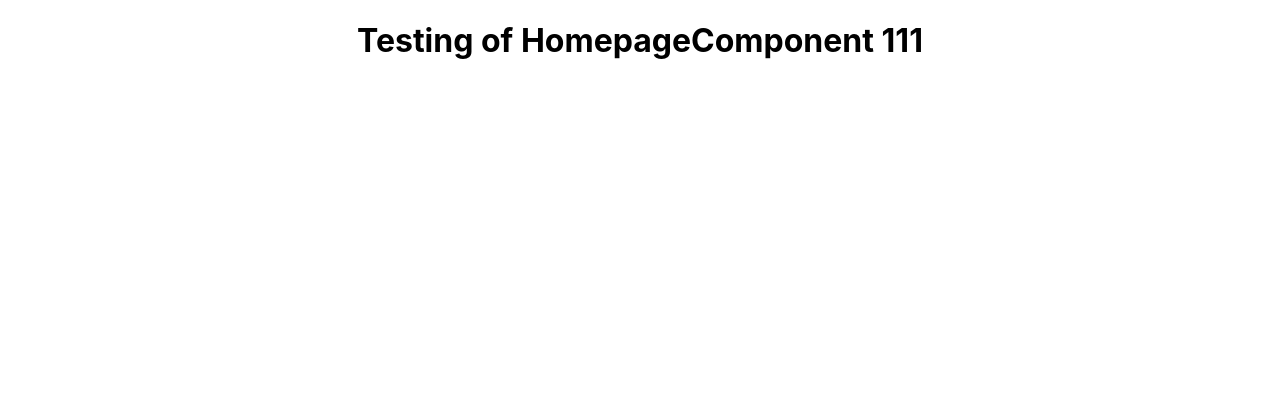
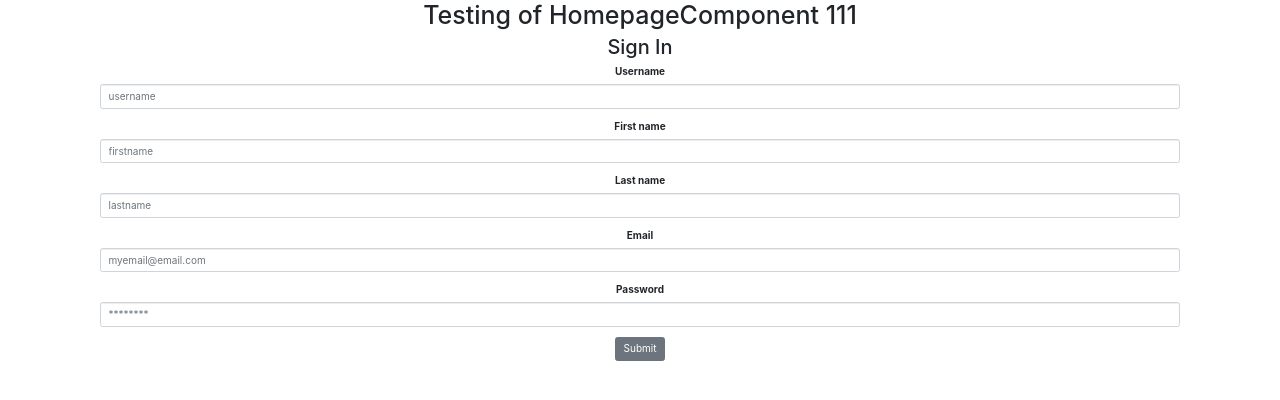
Before and after one commit to imran1007/PFE-OnlineShop, a React (Create React App) app: page / in a window 1280 px wide. Shown: the top 400 px of the page. Built offline with nearby package versions, Linux system fonts and the light colour scheme; no server answers.

Commit message:
fetch login creds to backend

```diff
--- a/package.json
+++ b/package.json
@@ -3,9 +3,11 @@
   "version": "0.1.0",
   "private": true,
   "dependencies": {
+    "bootstrap": "^4.1.3",
     "react": "^16.6.3",
     "react-dom": "^16.6.3",
-    "react-scripts": "2.1.1"
+    "react-scripts": "2.1.1",
+    "reactstrap": "^6.5.0"
   },
   "scripts": {
     "start": "react-scripts start",
@@ -26,7 +28,7 @@
   ],
   "devDependencies": {
     "babel-core": "^6.26.0",
-    "babel-loader": "^7.1.5",
+    "babel-loader": "^8.0.4",
     "babel-preset-env": "^1.6.1",
     "babel-preset-react": "^6.24.1",
     "clean-webpack-plugin": "^1.0.0",
--- a/public/index.html
+++ b/public/index.html
@@ -5,6 +5,12 @@
     <link rel="shortcut icon" href="%PUBLIC_URL%/favicon.ico">
     <meta name="viewport" content="width=device-width, initial-scale=1, shrink-to-fit=no">
     <meta name="theme-color" content="#000000">
+
+<!-- Latest compiled and minified CSS -->
+<link rel="stylesheet" href="https://maxcdn.bootstrapcdn.com/bootstrap/3.3.7/css/bootstrap.min.css" integrity="sha384-BVYiiSIFeK1dGmJRAkycuHAHRg32OmUcww7on3RYdg4Va+PmSTsz/K68vbdEjh4u" crossorigin="anonymous">
+
+<!-- Optional theme -->
+<link rel="stylesheet" href="https://maxcdn.bootstrapcdn.com/bootstrap/3.3.7/css/bootstrap-theme.min.css" integrity="sha384-rHyoN1iRsVXV4nD0JutlnGaslCJuC7uwjduW9SVrLvRYooPp2bWYgmgJQIXwl/Sp" crossorigin="anonymous">
     <!--
       manifest.json provides metadata used when your web app is added to the
       homescreen on Android. See https://developers.google.com/web/fundamentals/web-app-manifest/
--- a/src/App.js
+++ b/src/App.js
@@ -1,12 +1,16 @@
 import React, { Component } from "react";
 import logo from "./logo.svg";
+import "bootstrap/dist/css/bootstrap.min.css";
+
 import "./App.css";
 import HomepageContainer from "./react/components/homepage/Homepage_container";
+import InscriptionContainer from "./react/components/inscription/Inscription_container";
 class App extends Component {
   render() {
     return (
       <div className="App">
         <HomepageContainer />
+        <InscriptionContainer />
       </div>
     );
   }
--- a/src/react/components/homepage/Homepage_container.jsx
+++ b/src/react/components/homepage/Homepage_container.jsx
@@ -29,7 +29,7 @@ class HomepageContainer extends Component {
   }
 
   componentDidMount() {
-    this.getAllproducts();
+    //this.getAllproducts();
   }
   render() {
     return <HomepageComponent products={this.state.products} />;
--- a/src/react/components/inscription/Inscription_component.jsx
+++ b/src/react/components/inscription/Inscription_component.jsx
@@ -1,6 +1,15 @@
-import { Container, Row, Col, Form, Button } from "react-bootstrap";
+import React from "react";
+import {
+  Container,
+  Col,
+  Form,
+  FormGroup,
+  Label,
+  Input,
+  Button
+} from "reactstrap";
 
-const InscriptionComponent = (
+const InscriptionComponent = ({
   email,
   username,
   first_name,
@@ -8,93 +17,165 @@ const InscriptionComponent = (
   password,
   signup,
   onFieldChange
-) => {
+}) => {
   return (
-    <Container>
-      <Row>
-        <Col xs={{ span: 8, offset: 2 }} style={{ marginTop: "200px" }}>
-          <Form onSubmit={signup}>
-            <Form.Group as={Row} controlId="formHorizontalUsername">
-              <Form.Label column sm={2}>
-                Username
-              </Form.Label>
-              <Col sm={10}>
-                <Form.Control
+    <Container className="App">
+      <h2>Sign In</h2>
+      <Form className="form" onSubmit={e => signup(e)}>
+        <Col>
+          <FormGroup>
+            <Label>Username</Label>
+            <Input
+              type="text"
               name="username"
-                  type="text"
-                  placeholder="Username"
+              id="username"
+              placeholder="username"
               value={username}
               onChange={onFieldChange}
             />
+          </FormGroup>
         </Col>
-            </Form.Group>
-            <Form.Group as={Row} controlId="formHorizontalFirstName">
-              <Form.Label column sm={2}>
-                First Name
-              </Form.Label>
-              <Col sm={10}>
-                <Form.Control
-                  name="firstname"
+        <Col>
+          <FormGroup>
+            <Label>First name</Label>
+            <Input
               type="text"
-                  placeholder="First Name"
+              name="first_name"
+              id="first_name"
+              placeholder="firstname"
               value={first_name}
               onChange={onFieldChange}
             />
+          </FormGroup>
         </Col>
-            </Form.Group>
-            <Form.Group as={Row} controlId="formHorizontalLastName">
-              <Form.Label column sm={2}>
-                Last Name
-              </Form.Label>
-              <Col sm={10}>
-                <Form.Control
-                  name="lastname"
+        <Col>
+          <FormGroup>
+            <Label>Last name</Label>
+            <Input
               type="text"
-                  placeholder="Last Name"
+              name="last_name"
+              id="last_name"
+              placeholder="lastname"
               value={last_name}
               onChange={onFieldChange}
             />
+          </FormGroup>
         </Col>
-            </Form.Group>
-            <Form.Group as={Row} controlId="formHorizontalEmail">
-              <Form.Label column sm={2}>
-                Email
-              </Form.Label>
-              <Col sm={10}>
-                <Form.Control
+        <Col>
+          <FormGroup>
+            <Label>Email</Label>
+            <Input
+              type="email"
               name="email"
-                  type="email"
-                  placeholder="Email"
+              id="email"
+              placeholder="myemail@email.com"
               value={email}
               onChange={onFieldChange}
             />
+          </FormGroup>
         </Col>
-            </Form.Group>
-            <Form.Group as={Row} controlId="formHorizontalPassword">
-              <Form.Label column sm={2}>
-                Password
-              </Form.Label>
-              <Col sm={10}>
-                <Form.Control
+        <Col>
+          <FormGroup>
+            <Label for="examplePassword">Password</Label>
+            <Input
+              type="password"
               name="password"
-                  type="password"
-                  placeholder="Password"
+              id="password"
+              placeholder="********"
               value={password}
               onChange={onFieldChange}
             />
+          </FormGroup>
         </Col>
-            </Form.Group>
+        <Button type="submit">Submit</Button>
+      </Form>
+    </Container>
 
-            <Form.Group as={Row}>
-              <Col sm={{ span: 10, offset: 2 }}>
-                <Button type="submit">Sign up</Button>
-              </Col>
-            </Form.Group>
-          </Form>
-        </Col>
-      </Row>
-    </Container>
+    //
+    //   <Container>
+    //     <Row>
+    //       <Col xs={{ span: 8, offset: 2 }} style={{ marginTop: "200px" }}>
+    //         <Form onSubmit={signup}>
+    //           <Form.Group as={Row} controlId="formHorizontalUsername">
+    //             <Form.Label column sm={2}>
+    //               Username
+    //             </Form.Label>
+    //             <Col sm={10}>
+    //               <Form.Control
+    //                 name="username"
+    //                 type="text"
+    //                 placeholder="Username"
+    //                 value={username}
+    //                 onChange={onFieldChange}
+    //               />
+    //             </Col>
+    //           </Form.Group>
+    //            <Form.Group as={Row} controlId="formHorizontalFirstName">
+    //             <Form.Label column sm={2}>
+    //               First Name
+    //             </Form.Label>
+    //             <Col sm={10}>
+    //               <Form.Control
+    //                 name="firstname"
+    //                 type="text"
+    //                 placeholder="First Name"
+    //                 value={first_name}
+    //                 onChange={onFieldChange}
+    //               />
+    //             </Col>
+    //           </Form.Group>
+    //           <Form.Group as={Row} controlId="formHorizontalLastName">
+    //             <Form.Label column sm={2}>
+    //               Last Name
+    //             </Form.Label>
+    //             <Col sm={10}>
+    //               <Form.Control
+    //                 name="lastname"
+    //                 type="text"
+    //                 placeholder="Last Name"
+    //                 value={last_name}
+    //                 onChange={onFieldChange}
+    //               />
+    //             </Col>
+    //           </Form.Group>
+    //           <Form.Group as={Row} controlId="formHorizontalEmail">
+    //             <Form.Label column sm={2}>
+    //               Email
+    //             </Form.Label>
+    //             <Col sm={10}>
+    //               <Form.Control
+    //                 name="email"
+    //                 type="email"
+    //                 placeholder="Email"
+    //                 value={email}
+    //                 onChange={onFieldChange}
+    //               />
+    //             </Col>
+    //           </Form.Group>
+    //           <Form.Group as={Row} controlId="formHorizontalPassword">
+    //             <Form.Label column sm={2}>
+    //               Password
+    //             </Form.Label>
+    //             <Col sm={10}>
+    //               <Form.Control
+    //                 name="password"
+    //                 type="password"
+    //                 placeholder="Password"
+    //                 value={password}
+    //                 onChange={onFieldChange}
+    //               />
+    //             </Col>
+    //           </Form.Group> */}
+
+    //           <Form.Group as={Row}>
+    //             <Col sm={{ span: 10, offset: 2 }}>
+    //               <Button type="submit">Sign up</Button>
+    //             </Col>
+    //           </Form.Group>
+    //         </Form>
+    //       </Col>
+    //     </Row>
+    //   </Container>
   );
 };
-
 export default InscriptionComponent;
--- a/src/react/components/inscription/Inscription_container.jsx
+++ b/src/react/components/inscription/Inscription_container.jsx
@@ -1,6 +1,6 @@
 import React, { Component } from "react";
 import InscriptionComponent from "./Inscription_component";
-
+import sendApiRequest from "../../utils/api";
 class InscriptionContainer extends Component {
   constructor(props) {
     super(props);
@@ -13,7 +13,7 @@ class InscriptionContainer extends Component {
       last_name: ""
     };
 
-    this.authenticate = this.authenticate.bind(this);
+    this.signup = this.signup.bind(this);
     this.onFieldChange = this.onFieldChange.bind(this);
   }
   onFieldChange(event) {
@@ -22,13 +22,24 @@ class InscriptionContainer extends Component {
     });
   }
 
-  authenticate(e) {
-    //     const { login } = this.props;
-    //     const { email, password } = this.props;
-    //     e.preventDefault();
-    //     login({ email, password });
-    //
-    e.preventDefault();
+  signup(e) {
+    if (e) {
+      e.preventDefault();
+    }
+
+    const url = "http://localhost:8000/app1/inscription";
+    const params = this.state;
+    sendApiRequest({ url, method: "POST", params: params })
+      .then(response => {
+        console.log(response);
+      })
+      .catch(error => {
+        console.error(error);
+        this.setState({});
+      });
+  }
+  componentDidMount() {
+    this.signup();
   }
   render() {
     return (
@@ -38,11 +49,10 @@ class InscriptionContainer extends Component {
         first_name={this.state.first_name}
         last_name={this.state.last_name}
         password={this.state.password}
-        signup={this.authenticate}
+        signup={this.signup}
         onFieldChange={this.onFieldChange}
       />
     );
   }
 }
-
 export default InscriptionContainer;
--- a/src/react/utils/api.js
+++ b/src/react/utils/api.js
@@ -1,7 +1,7 @@
 function sendApiRequest({ url, method = "GET", params = null }) {
   const headers = new Headers();
-  //headers.append("Accept", "application/json");
-  //headers.append("Content-Type", "application/json");
+  headers.append("Accept", "application/json");
+  headers.append("Content-Type", "application/json");
 
   //headers.append("Access-Control-Allow-Origin", "*");
 
```
Also changed, not shown: 1 other file (tests, documents, lock files or other folders). Lines whose indentation alone changed are shown as unchanged.
